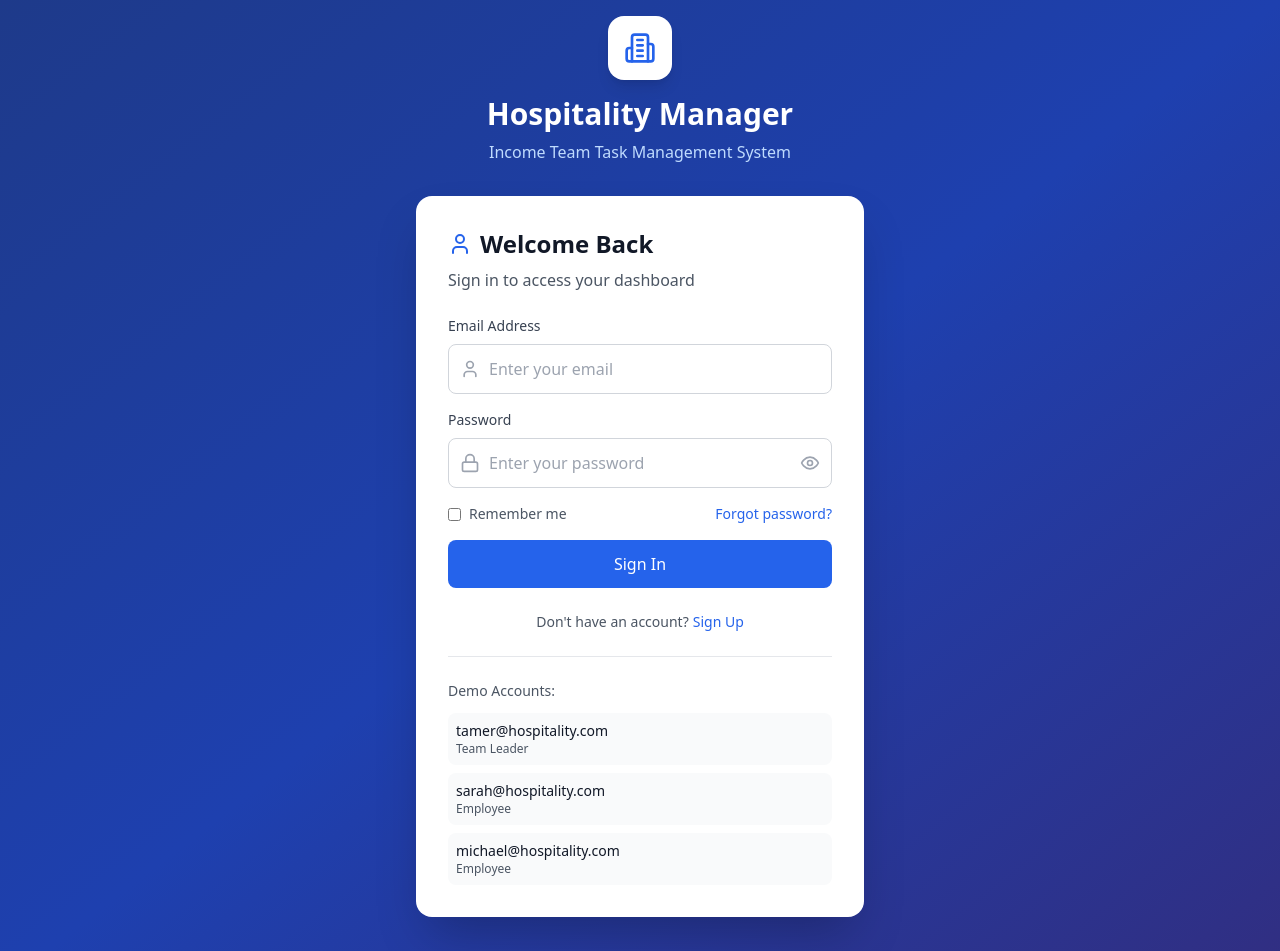
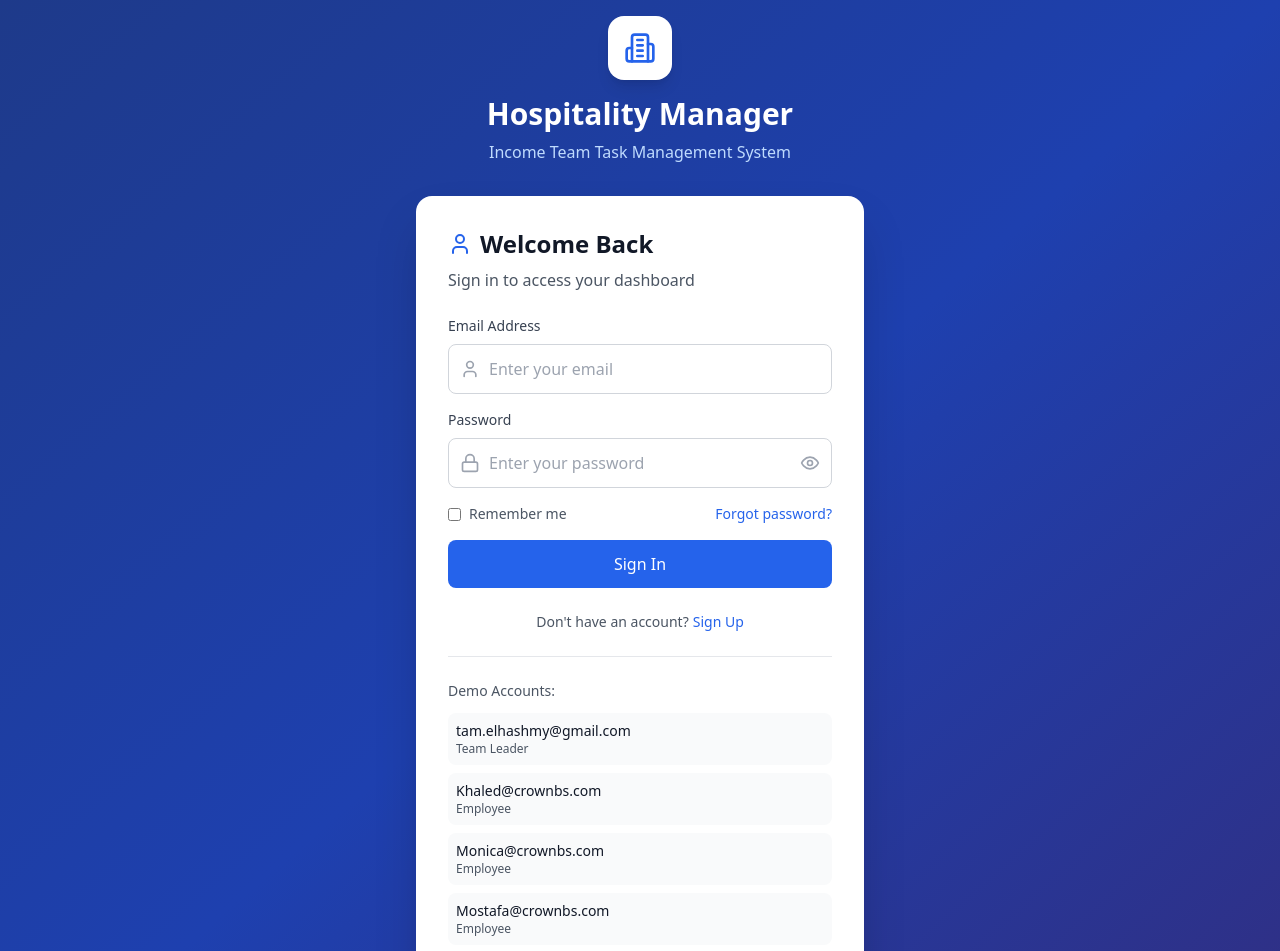
Before and after one commit to elhashmi-crown/tasks-control, a React (Vite) app: page / in a window 1280 px wide. Shown: the top 951 px of the page. Built offline with nearby package versions, Linux system fonts and the light colour scheme.

Commit message:
Updated LoginForm.tsx

```diff
--- a/src/components/LoginForm.tsx
+++ b/src/components/LoginForm.tsx
@@ -65,9 +65,11 @@ export const LoginForm: React.FC<LoginFormProps> = ({ onLogin, onSignUp, isLoadi
   };
 
   const demoAccounts = [
-    { email: 'tamer@hospitality.com', password: 'leader123', role: 'Team Leader' },
-    { email: 'sarah@hospitality.com', password: 'emp123', role: 'Employee' },
-    { email: 'michael@hospitality.com', password: 'emp123', role: 'Employee' }
+    { email: 'tam.elhashmy@gmail.com', password: 'leader123', role: 'Team Leader' },
+    { email: 'Khaled@crownbs.com', password: 'emp123', role: 'Employee' },
+    { email: 'Monica@crownbs.com', password: 'emp123', role: 'Employee' },
+    { email: 'Mostafa@crownbs.com', password: 'emp123', role: 'Employee' },
+    { email: 'mazen@crownbs.com', password: 'emp123', role: 'Employee' }
   ];
 
   return (
```
